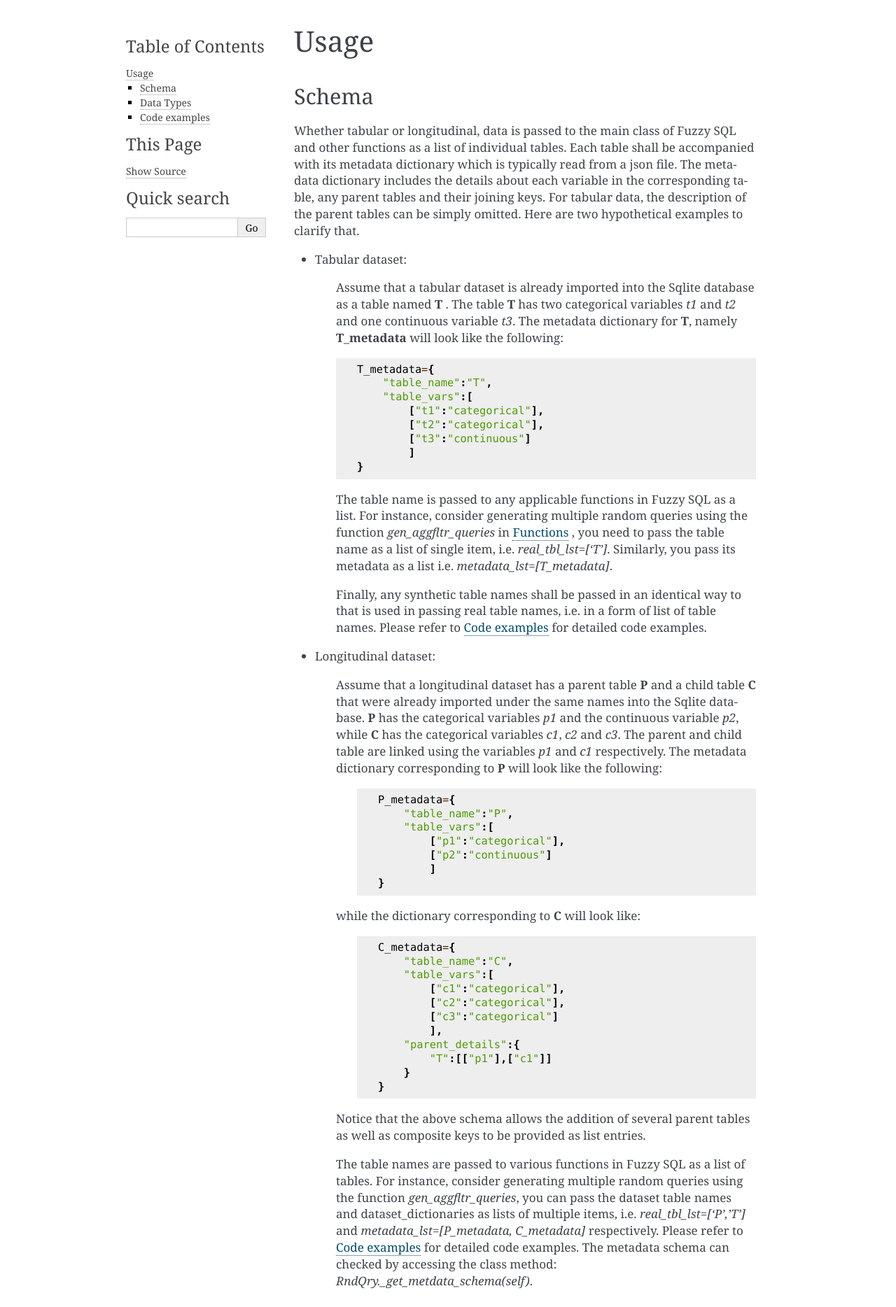
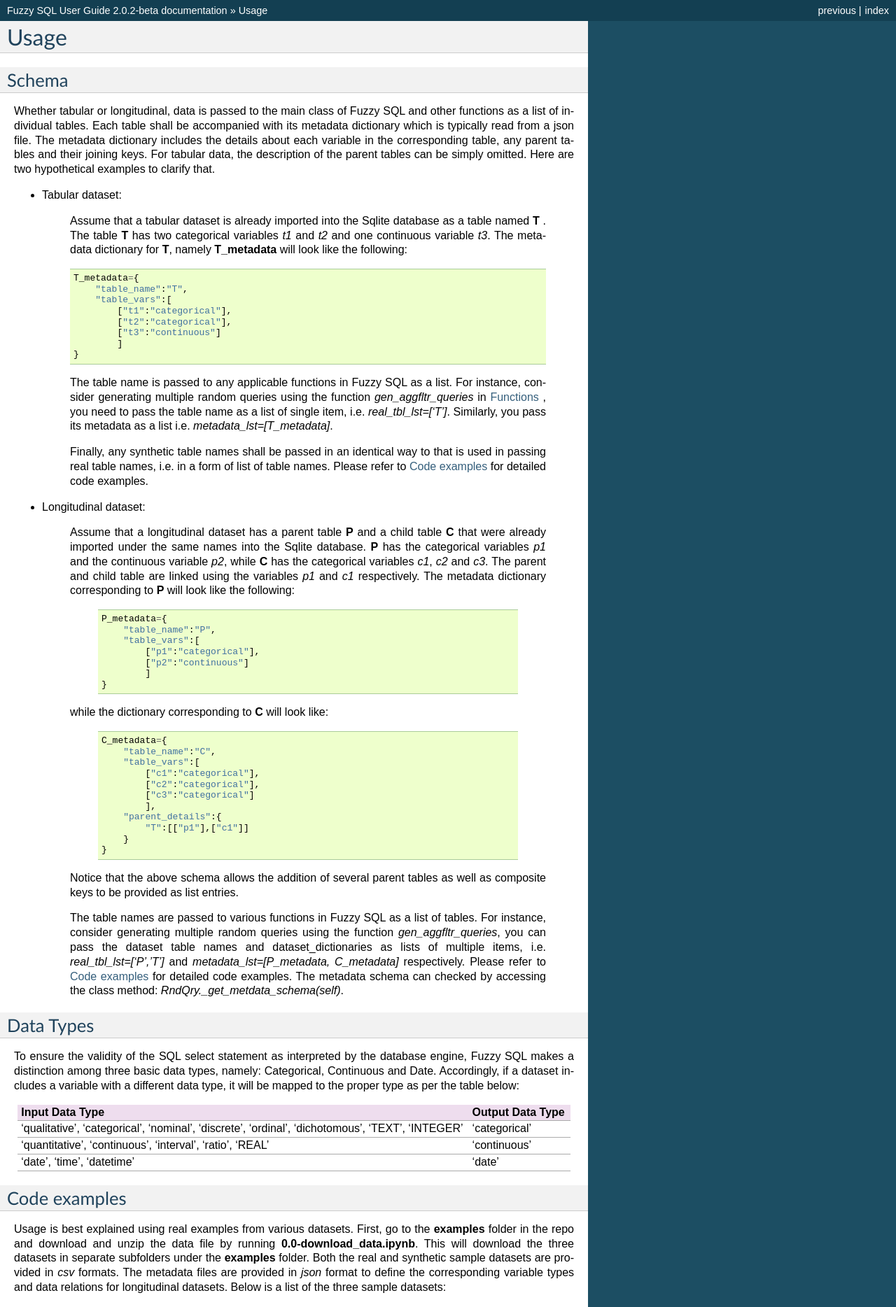
Before and after one commit to skababji-ehil/fuzzy_sql, a Sphinx documentation site: the page built from docs/usage.rst, in a window 1280 px wide. Shown: the top 1868 px of the page at 70% size. Built offline with Sphinx 7.4.7, drawn with Linux system fonts in a browser that asks for light colours; some of the changed text lies outside the part shown.

Commit message:
updated documentaion

```diff
--- a/docs/conf.py
+++ b/docs/conf.py
@@ -9,8 +9,8 @@
 project = 'Fuzzy SQL User Guide'
 copyright = 'Electronit Health Information Laboratory (EHIL) - 2023'
 author = 'Samer El Kababji @ EHIL'
-version = 'v2.0.1-beta'
-release = '2.0.1-beta'
+version = 'v2.0.2-beta'
+release = '2.0.2-beta'
 
 # -- General configuration ---------------------------------------------------
 # https://www.sphinx-doc.org/en/master/usage/configuration.html#general-configuration
@@ -72,10 +72,12 @@ exclude_patterns = ['_build', 'Thumbs.db', '.DS_Store']
 # -- Options for HTML output -------------------------------------------------
 # https://www.sphinx-doc.org/en/master/usage/configuration.html#options-for-html-output
 
-html_theme = 'alabaster'
+html_theme = 'classic'
 html_static_path = ['_static']
 
-
+html_theme_options = {
+    "nosidebar": True,
+}
 
 # Setting latex env by SMK
 
--- a/docs/installation.rst
+++ b/docs/installation.rst
@@ -18,8 +18,8 @@ Installation
 
     .. code-block:: console
 
-        pip install fuzzy_sql-2.0.0b0-py3-none-any.whl
+        pip install fuzzy-sql
 
-The package includes all the necessary dependencies. Please note that the package is currently private and can be installed only by the personnel who have access to the wheel file.
+The package includes all the necessary dependencies.
 
 Once installed, you may import any of the available functions. For further details, please check :doc:`/functions`  and :doc:`/usage`
--- a/docs/requirements.txt
+++ b/docs/requirements.txt
@@ -6,5 +6,7 @@ sphinxcontrib-htmlhelp==2.0.0
 sphinxcontrib-jsmath==1.0.1
 sphinxcontrib-qthelp==1.0.3
 sphinxcontrib-serializinghtml==1.1.5
+sphinxcontrib-napoleon
+sphinx-autodocgen
 docutils==0.19
 esbonio==0.14.1
--- a/docs/usage.rst
+++ b/docs/usage.rst
@@ -78,22 +78,18 @@ To ensure the validity of the SQL select statement as interpreted by the databas
 
 Code examples
 --------------
-Usage is best explained using real examples from various datasets. Please follow the steps below to install and run the examples:
+Usage is best explained using real examples from various datasets. First,  go to the **examples** folder in the repo and download and unzip the data file by running  **0.0-download_data.ipynb**. This will download the three datasets in separate subfolders under the **examples** folder. Both the real and synthetic sample datasets are provided in `csv` formats. The metadata files are  provided in `json` format to define the corresponding variable types and data relations for longitudinal datasets. Below is a list of the three sample datasets:
 
-#. Download and unzip the file from the link below:
+    *  sdgd-C1: Tabular dataset. Real, Synthetic and Metadata for sdgd-C1 is downloaded under :code:`data/sdgd/`
+    *  cal: Longitudinal dataset with single child. Real, Synthetic and Metadata for sdgd-C1 is downloaded under :code:`data/cal/`
+    *  cms: Longitudinal dataset with multiple-child. Real, Synthetic and Metadata for sdgd-C1 is downloaded under :code:`data/cms/`
 
-    `<https://ehealthinformation-my.sharepoint.com/:u:/g/personal/skababji_ehealthinformation_ca/EV0BRAhYReVIu-Ncyb02LXcBElLMUk20OkHjJYbp7E6z7g?e=aeRUFu>`_
+If **0.0-download_data.ipynb** fails to download and unzip the data file, you may manually download the file from the link:
 
-#. Navigate to the folder that contains the Jupyter Notebooks. The folder includes examples for the following three datasets:
+https://drive.google.com/file/d/1ag35pYzSdZSE71kY5_BDoN02zOzyzBQY/view?usp=share_link
 
-    *  sdgd-C1: Tabular dataset
-    *  cal: Longitudinal dataset with single child
-    *  cms: Longitudinal dataset with multiple-child
-
-The sample datasets are provided in `csv` format under the `data` folder. Metadata `json` files are also provided to define the corresponding variable types and data relations for longitudinal datasets. Sample data and metadata files are kept separate for each of the above datasets.
+If you encounter difficulties accessing the link, please contact us.
 
 The first step is to prepare and import the csv files into the databases. All notebooks starting with the format x.1 are used for that purpose. These three notebooks (one for each dataset) are typically run only for the first time to create and setup the databases. A separate database is created for each dataset. The remaining notebooks are for generating SQL random queries after setting up the databases.
 
-git statusssUse Jupyter by typing in your terminal :code:`jupyter notebook` and run the provided notebooks in the proper sequence i.e. first, sett up a database and then generate random queries.
-
-The notebooks include setting up the necessary environment besides various valuable comments. Moreover, details about adjusting query parameters are provided in one of the files.
+Use Jupyter by typing in your terminal :code:`jupyter notebook` and run the provided notebooks in the proper sequence i.e. first, set up a database and then generate random queries. The notebooks include setting up the necessary environment besides various valuable comments. Moreover, details about adjusting query parameters are provided in one of the files.
--- a/setup.py
+++ b/setup.py
@@ -11,7 +11,7 @@ long_description = (here / "README.md").read_text(encoding="utf-8")
 
 setup(
     name="fuzzy-sql",
-    version="2.0.1-beta",
+    version="2.0.2-beta",
     description="A generator of random SQL SELECT queries mainly to compare responses from a real dataset against that from a synthetic dataset.",
     long_description=long_description,
     long_description_content_type="text/markdown",
```
Also changed, not shown: README.md (+11 -2 lines), docs/images/fuzzy_flow.png (added), 1 other file.
